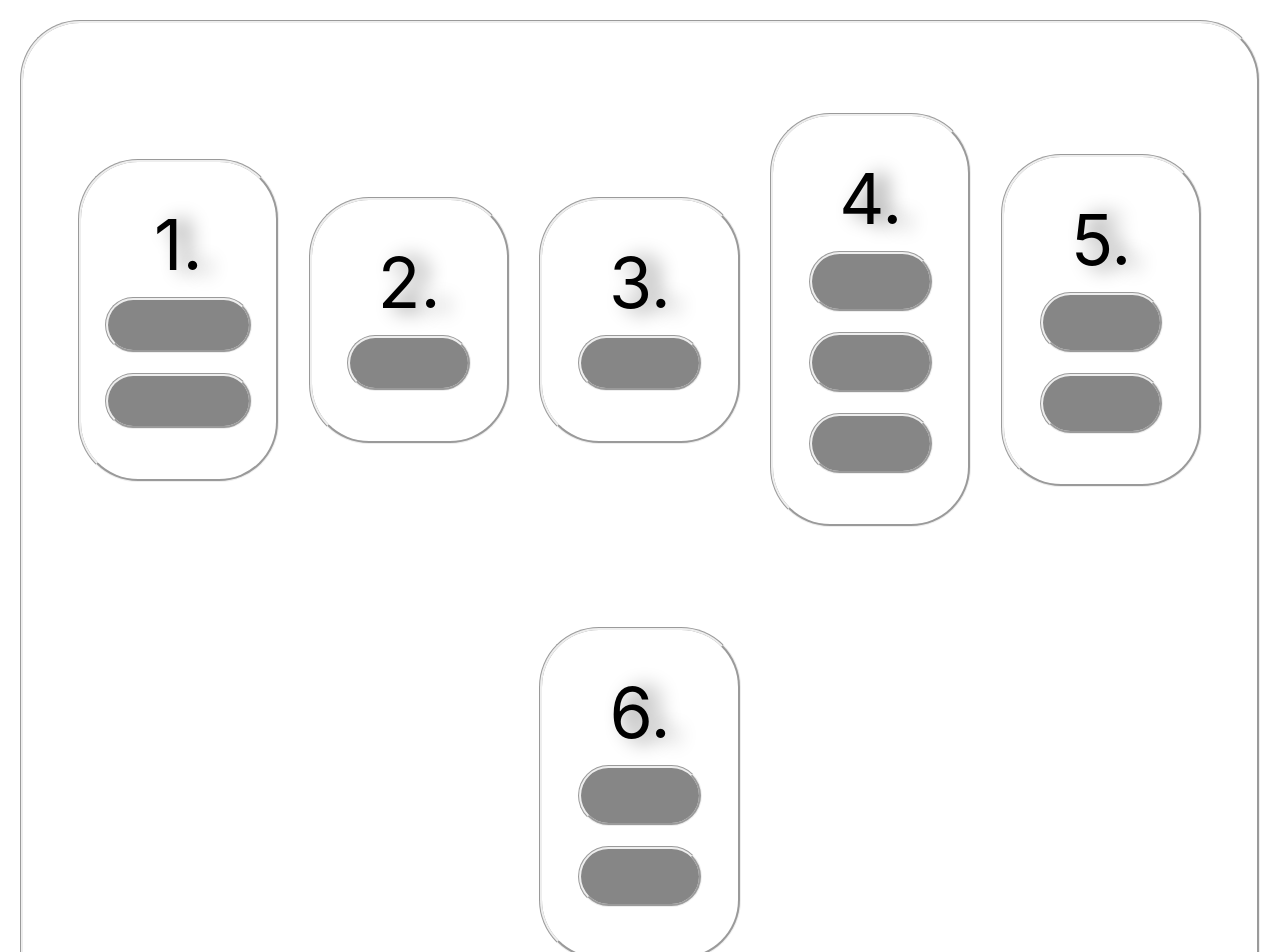
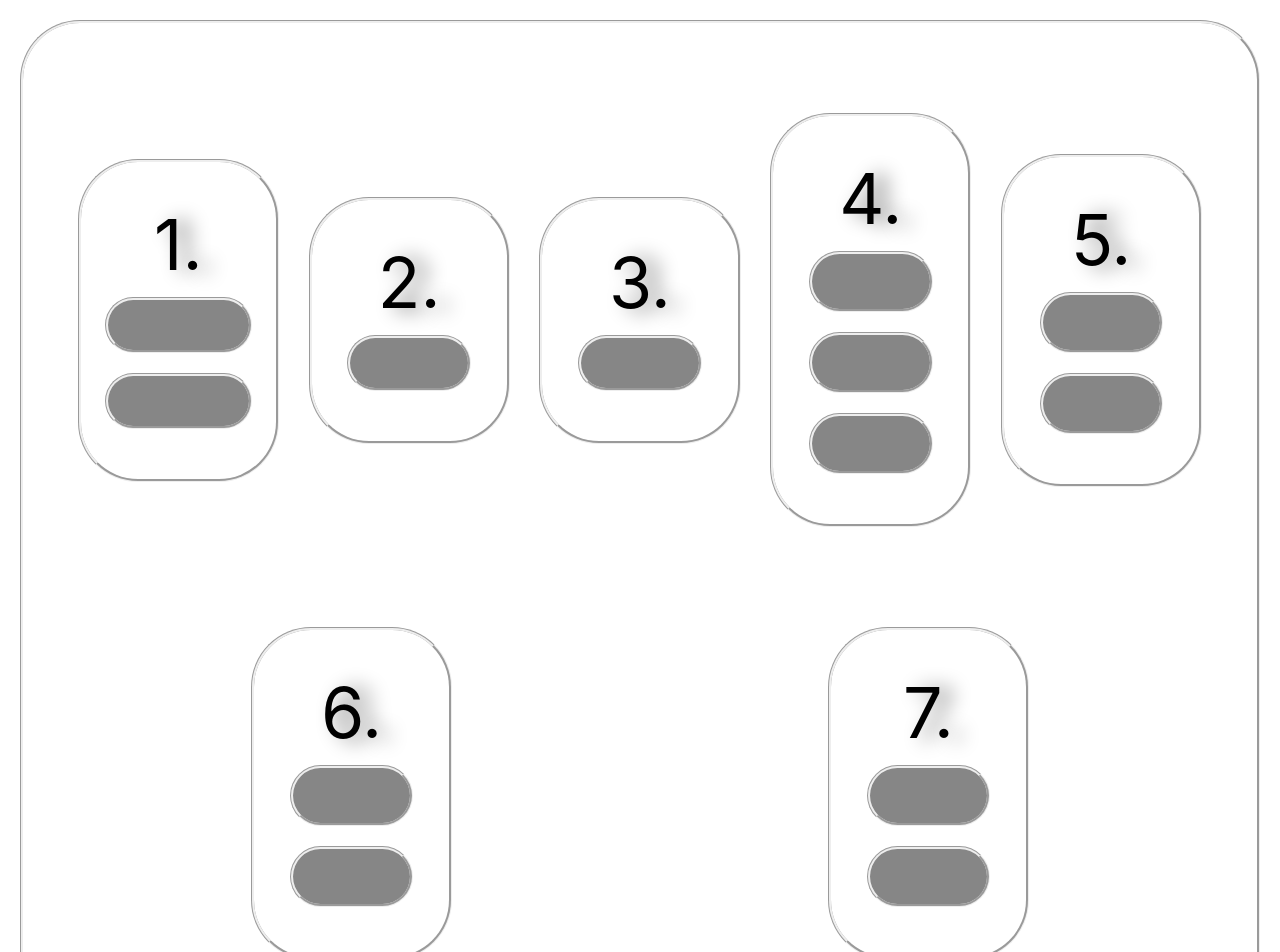
Before and after one commit to MMarek/exercises_site, a React (Create React App) app: page /#/ in a window 1280 px wide. Shown: the top 952 px of the page. Built offline with nearby package versions, Linux system fonts and the light colour scheme.

Commit message:
loop07 + style + readme

```diff
--- a/src/components/Home/Home.js
+++ b/src/components/Home/Home.js
@@ -5,6 +5,7 @@ import Stars from './Loops/Loops03';
 import Number from './Loops/Loops04';
 import Arithmetic from './Loops/Loops05';
 import EvenNumber from './Loops/Loops06';
+import ArgumentSum from './Loops/Loops07'
 
 class Home extends Component {
 
@@ -17,6 +18,7 @@ class Home extends Component {
               <Number/>
               <Arithmetic/>
               <EvenNumber/>
+              <ArgumentSum/>
             </section>
         )
     }
--- a/src/components/Home/Loops/Loops02.js
+++ b/src/components/Home/Loops/Loops02.js
@@ -18,7 +18,7 @@ class SumOfAll extends Component {
         const {click} = this.state;
 
         let styleOne = {
-            width: click ? '50%' : '10%',
+            width: click ? '30%' : '10%',
             height: click ? '45%' : '10%',
             fontSize: click ? '15px' : '0%',
             transition: '2s',
--- /dev/null
+++ b/src/components/Home/Loops/Loops07.js
@@ -0,0 +1,70 @@
+import React, {Component} from "react";
+import '../../../scss/_loops.scss'
+
+class ArgumentSum extends Component {
+
+    state = {
+        click: false
+    };
+
+    handleButtonOneClick = () => {
+        this.setState({
+            click: this.state.click ? false : true
+        })
+    };
+
+    render() {
+
+        const {click} = this.state;
+
+        let styleOne = {
+            width: click ? '30%' : '10%',
+            height: click ? '45%' : '10%',
+            fontSize: click ? '15px' : '0%',
+            transition: '2s',
+        };
+
+        let styleTwo = {
+            fontSize: click ? '0%' : '70px',
+            transition: '5s',
+        };
+
+        let sumArr = function (numbersArray) {
+            let sum = 0;
+            for (let i = 0; i < numbersArray.length ; i++) {
+                sum += numbersArray[i]
+            }
+            return sum;
+        };
+
+        let arr1 = [1,2,3,4,5,6,7,8,9];
+        let sum2 = sumArr(arr1);
+        // console.log(sum2);
+
+        return (
+        <section className='argumentSum' style={styleOne}
+        onClick={this.handleButtonOneClick}>
+            <div className='numberOfExercise' style={styleTwo} onClick={this.handleButtonOneClick}>7.</div>
+
+            <div className='argumentSumAll'>
+                {' let sumArr = function (numbersArray) {\n' +
+                '            let sum = 0;\n' +
+                '            for (let i = 0; i < numbersArray.length ; i++) {\n' +
+                '                sum += numbersArray[i]\n' +
+                '            }\n' +
+                '            return sum;\n' +
+                '        };\n' +
+                '\n' +
+                '        let arr1 = [1,2,3,4,5,6,7,8,9];\n' +
+                '        let sum2 = sumArr(arr1);'}
+            </div>
+            <div className='argumentSumAll'>
+                Suma wszystkich podanych liczb, jako argument, wynosi {sum2}
+            </div>
+
+        </section>
+        )
+    }
+}
+
+export default ArgumentSum;
--- a/src/scss/_loops.scss
+++ b/src/scss/_loops.scss
@@ -5,7 +5,6 @@
   align-items: center;
   align-content: center;
   flex-wrap: wrap;
-  //width: 100%;
   height: 100%;
   border: groove;
   border-radius: 60px;
@@ -17,7 +16,6 @@
   display: flex;
   flex-direction: column;
   align-items: center;
-  //width: 30%;
   overflow: hidden;
   border: groove;
   border-radius: 60px;
@@ -63,7 +61,6 @@
   display: flex;
   flex-direction: column;
   align-items: center;
-  //width: 30%;
   overflow: hidden;
   border: groove;
   border-radius: 60px;
@@ -95,7 +92,6 @@
   display: flex;
   flex-direction: column;
   align-items: center;
-  //width: 30%;
   overflow: hidden;
   border: groove;
   border-radius: 60px;
@@ -127,7 +123,6 @@
   display: flex;
   flex-direction: column;
   align-items: center;
-  //width: 30%;
   overflow: hidden;
   border: groove;
   border-radius: 60px;
@@ -159,7 +154,6 @@
   display: flex;
   flex-direction: column;
   align-items: center;
-  //width: 30%;
   overflow: hidden;
   border: groove;
   border-radius: 60px;
@@ -191,7 +185,6 @@
   display: flex;
   flex-direction: column;
   align-items: center;
-  //width: 30%;
   overflow: hidden;
   border: groove;
   border-radius: 60px;
@@ -218,3 +211,34 @@
     padding: 20px 30px 35px 30px;
   }
 }
+
+.argumentSum {
+  display: flex;
+  flex-direction: column;
+  align-items: center;
+  overflow: hidden;
+  border: groove;
+  border-radius: 60px;
+  margin: 50px auto;
+  padding: 40px;
+
+  .numberOfExercise {
+    font-family: inherit;
+    text-align: center;
+    text-shadow: 12px 2px 20px gray;
+  }
+
+  .argumentSumAll {
+    text-align: center;
+    font-weight: bold;
+    text-shadow: 3px 2px black;
+    font-variant: small-caps;
+    width: 50%;
+    color: #ffffff;
+    background-color: #868686;
+    border: groove;
+    border-radius: 60px;
+    margin: 10px;
+    padding: 20px 30px 35px 30px;
+  }
+}
```
Also changed, not shown: 1 other file (tests, documents, lock files or other folders).
